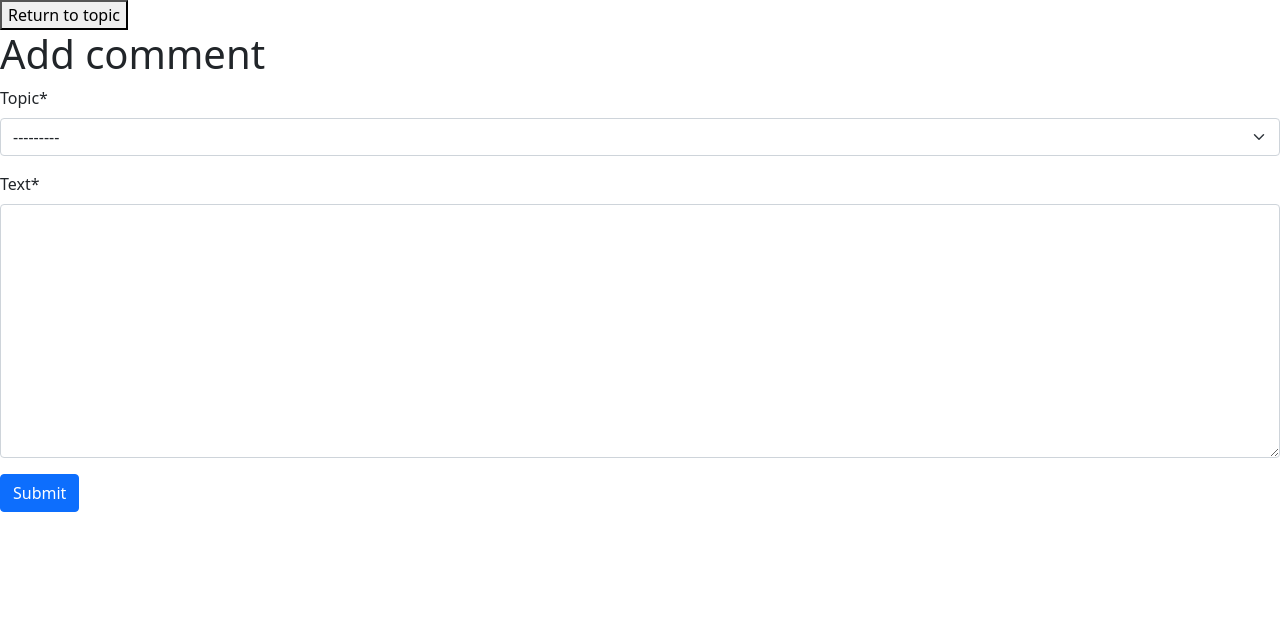
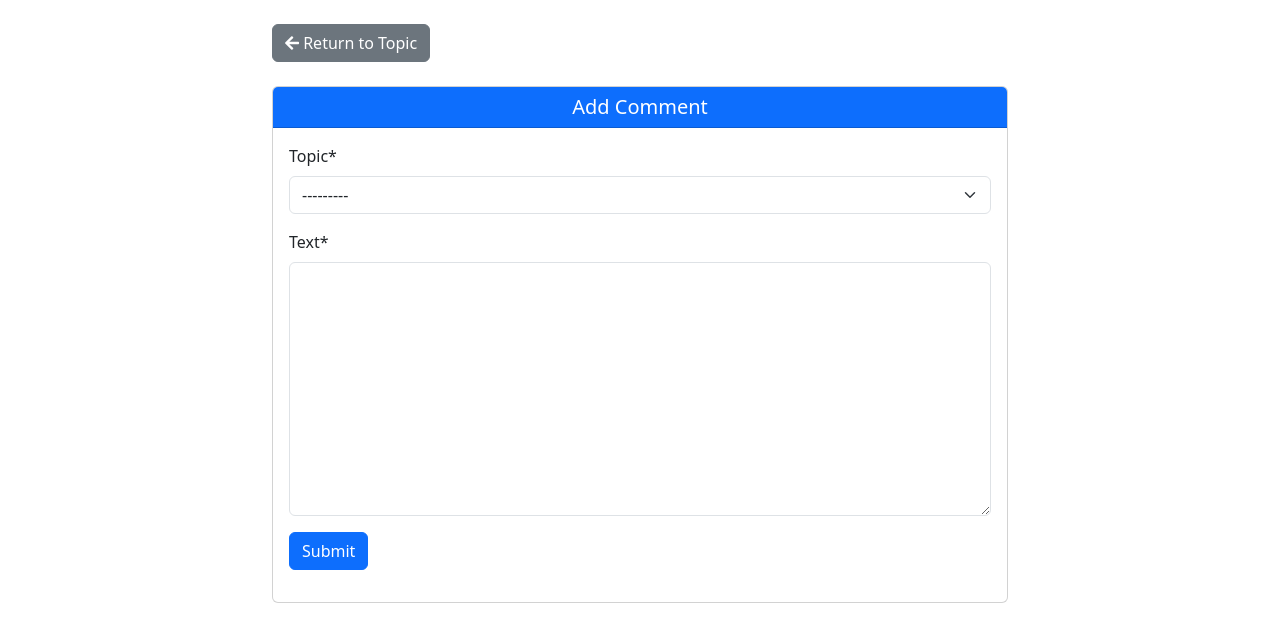
Before and after one commit to JoaoAlves-a2020141847/Lab_7_Django, a Django app: page /topic/2/add_comment in a window 1280 px wide. Shown: the top 642 px of the page. Run offline with Django 5.2, Linux system fonts and the light colour scheme; a user stored in the database is signed in; data comes from the database, SQL or seed files in the repository; both versions use the stored data as it was after the commit; some libraries are stand-ins or nearby versions.

Commit message:
Edição do add_comment

```diff
--- a/mysite/topics/templates/add_comment.html
+++ b/mysite/topics/templates/add_comment.html
@@ -1,17 +1,43 @@
 <!-- html para a página de adição de comentário -->
 {% load crispy_forms_tags %}
 <!DOCTYPE html>
-<html>
+<html lang="en">
 <head>
-    <link href="https://cdn.jsdelivr.net/npm/bootstrap@5.1.3/dist/css/bootstrap.min.css" rel="stylesheet">
-    <title>Add comment on {{ topic.title }}</title>
+    <meta charset="UTF-8">
+    <meta name="viewport" content="width=device-width, initial-scale=1.0">
+    <title>Add Comment on {{ topic.title }}</title>
+    <!-- Bootstrap CSS -->
+    <link href="https://cdn.jsdelivr.net/npm/bootstrap@5.3.1/dist/css/bootstrap.min.css" rel="stylesheet"
+        integrity="sha384-4bw+/aepP/YC94hEpVNVgiZdgIC5+VKNBQNGCHeKRQN+PtmoHDEXuppvnDJzQIu9" crossorigin="anonymous">
+    <link rel="stylesheet" href="https://cdnjs.cloudflare.com/ajax/libs/font-awesome/5.15.4/css/all.min.css">
 </head>
-<header>
-    <button onclick="window.location.href='{% url 'topic_detail' topic.id %}'">Return to topic</button>
-</header>
-<body>
-    <h1>Add comment</h1>
-    {% csrf_token %}
-    {% crispy form %}
+<body class="container py-4">
+    <div class="row justify-content-center">
+        <div class="col-md-8">
+            <!-- Header -->
+            <header class="mb-4">
+                <button onclick="window.location.href='{% url 'topic_detail' topic.id %}'" class="btn btn-secondary">
+                    <i class="fas fa-arrow-left"></i> Return to Topic
+                </button>
+            </header>
+
+            <!-- Card for Form -->
+            <div class="card">
+                <div class="card-header text-center bg-primary text-white">
+                    <h1 class="h5 mb-0">Add Comment</h1>
+                </div>
+                <div class="card-body">
+                    <!-- Form -->
+                    <form method="POST">
+                        {% csrf_token %}
+                        {% crispy form %}
+                    </form>
+                </div>
+            </div>
+        </div>
+    </div>
+
+    <!-- Bootstrap JS -->
+    <script src="https://cdn.jsdelivr.net/npm/bootstrap@5.3.1/dist/js/bootstrap.bundle.min.js"></script>
 </body>
 </html>
```
Also changed, not shown: mysite/db.sqlite3.
